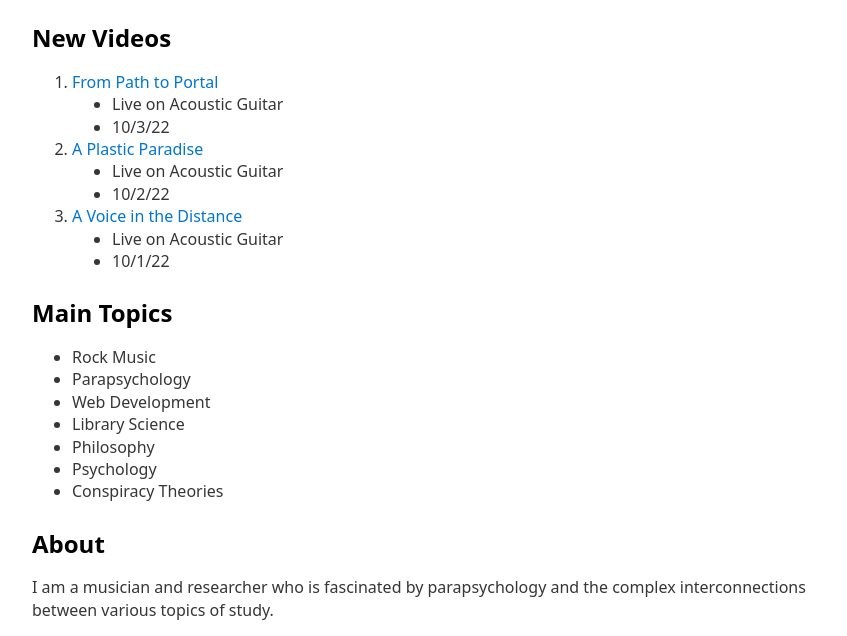
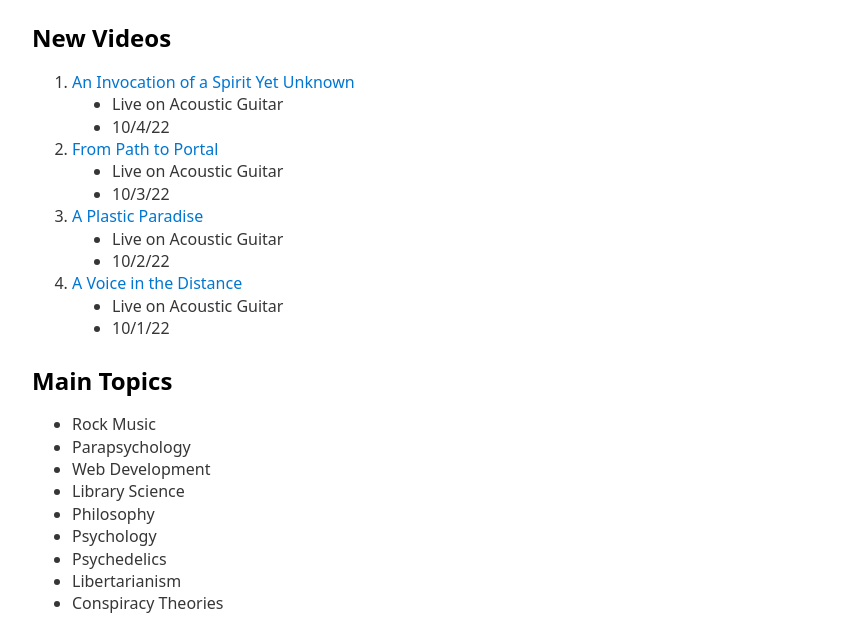
Before and after one commit to deep-research/victorslibrary-code, a plain HTML site: page index.html in a window 1280 px wide. Shown: the part 76-712 px from the top of the page, without its empty margins (208-1055 px from the left). Drawn offline with nearby package versions, Linux system fonts and the light colour scheme.

Commit message:
New Video Added

```diff
--- a/index.html
+++ b/index.html
@@ -36,7 +36,18 @@
 <h2>New Videos</h2>
 <ol>
   <li>
-    <a href="https://www.youtube.com/watch?v=CBJ1r4rXPtA">From Path to Portal</a>
+    <a href="https://youtu.be/QkMwy8CSIdA">An Invocation of a Spirit Yet Unknown</a>
+    <ul>
+      <li class="list-disk">
+        Live on Acoustic Guitar
+      </li>
+      <li class="list-disk">
+        10/4/22
+      </li>
+    </ul>
+  </li>
+  <li>
+    <a href="https://youtu.be/CBJ1r4rXPtA">From Path to Portal</a>
     <ul>
       <li class="list-disk">
         Live on Acoustic Guitar
@@ -47,7 +58,7 @@
     </ul>
   </li>
   <li>
-    <a href="https://www.youtube.com/watch?v=IqloqWTxUug">A Plastic Paradise</a>
+    <a href="https://youtu.be/IqloqWTxUug">A Plastic Paradise</a>
     <ul>
       <li class="list-disk">
         Live on Acoustic Guitar
@@ -58,7 +69,7 @@
     </ul>
   </li>
   <li>
-    <a href="https://www.youtube.com/watch?v=hYjdV9qHBd8">A Voice in the Distance</a>
+    <a href="https://youtu.be/hYjdV9qHBd8">A Voice in the Distance</a>
     <ul>
       <li class="list-disk">
         Live on Acoustic Guitar
@@ -91,12 +102,18 @@
     Psychology
   </li>
   <li>
+    Psychedelics
+  </li>
+  <li>
+    Libertarianism
+  </li>
+  <li>
     Conspiracy Theories
   </li>
 </ul>
 
 <h2>About</h2>
-<p>I am a musician and researcher who is fascinated by parapsychology and the complex interconnections between various topics of study.</p>
+<p>I am a musician who is fascinated by parapsychology and the complex interconnections between various topics of study.</p>
 
 <blockquote>
 The problem with most people is they think this is real.
--- a/styles.css
+++ b/styles.css
@@ -18,8 +18,3 @@
 .list-disk {
   list-style-type: disc;
 }
-
-body {
-  padding-right: 20px;
-  padding-left: 20px;
-}
```
